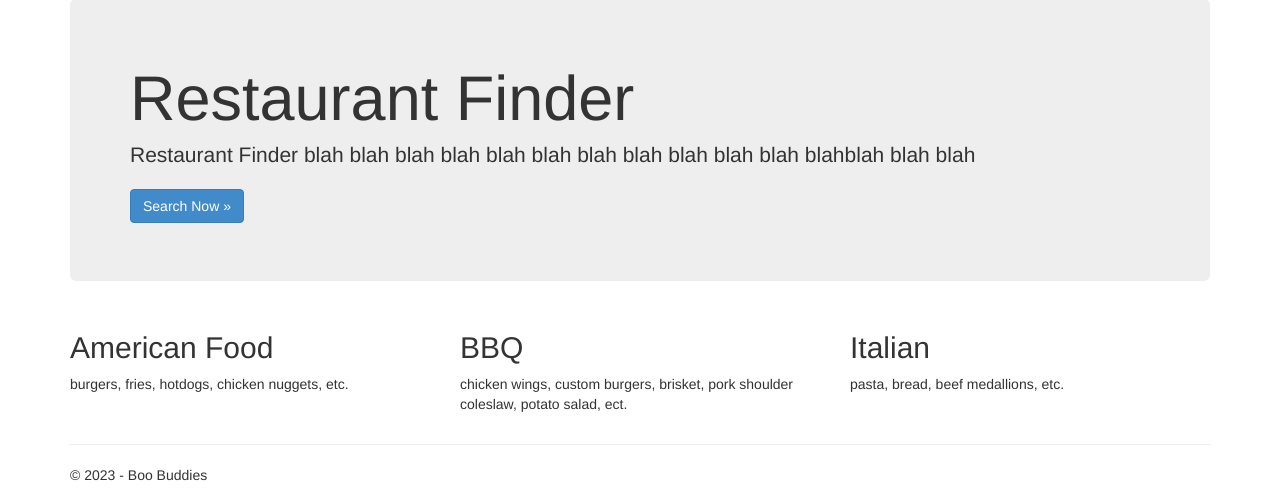
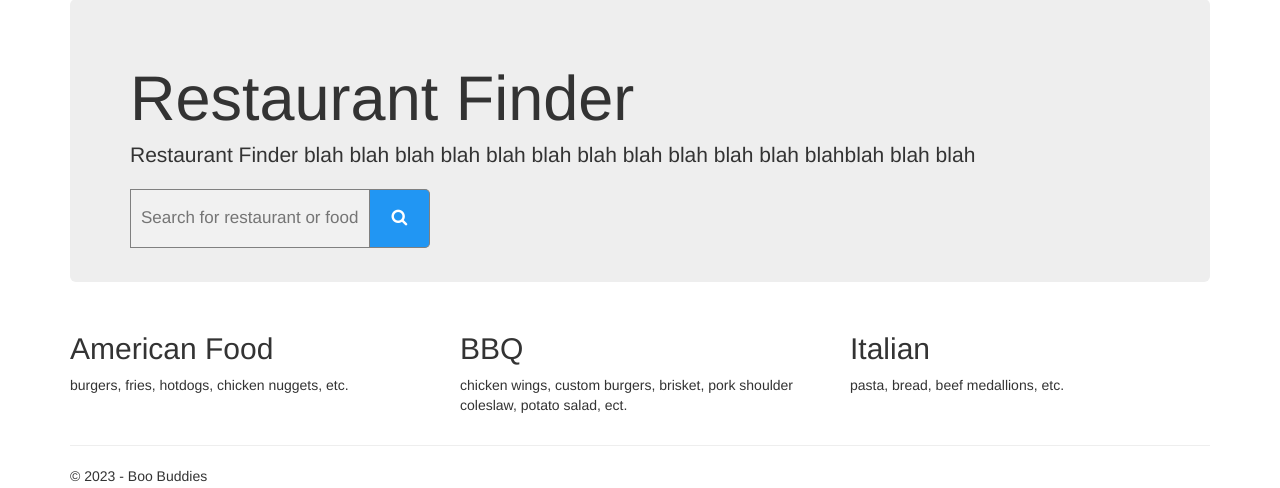
Before and after one commit to BooBuddiesProject/SDEV_220_Final_Project_BooBuddies, a Flask app: page / in a window 1280 px wide. Shown: the part 51-539 px from the top of the page. Run offline with Flask 2, Linux system fonts and the light colour scheme; parts of the project's set-up code (start-up, migrations or seed data) failed here and were passed over; some libraries are stand-ins or nearby versions.

Commit message:
Add files via upload

```diff
--- a/BooBuddies/BooBuddies/templates/index.html
+++ b/BooBuddies/BooBuddies/templates/index.html
@@ -5,7 +5,15 @@
 <div class="jumbotron">
     <h1>Restaurant Finder</h1>
     <p class="lead"> Restaurant Finder blah blah blah blah blah blah blah blah blah blah blah blahblah blah blah    </p>
-    <p><a href="http://flask.pocoo.org/" class="btn btn-primary btn-large">Search Now &raquo;</a></p>
+
+
+    <form class="search-form" action="{{ url_for("home")}}" method='POST'>
+        <input class="search-field" type='text' name='search-keyword' placeholder="Search for restaurant or food..." required>
+        <button class="search-button" type="submit"><i class="fa fa-search"></i></button>
+    </form>
+
+    &nbsp;&nbsp;
+    <!--<p><a href="http://flask.pocoo.org/" class="btn btn-primary btn-large">Search Now &raquo;</a></p>-->
 </div>
 
 <div class="row">
--- a/BooBuddies/BooBuddies/templates/layout.html
+++ b/BooBuddies/BooBuddies/templates/layout.html
@@ -4,6 +4,7 @@
     <meta charset="utf-8" />
     <meta name="viewport" content="width=device-width, initial-scale=1.0">
     <title>{{ title }} - Boo Buddies</title>
+    <link rel="stylesheet" href="https://cdnjs.cloudflare.com/ajax/libs/font-awesome/4.7.0/css/font-awesome.min.css">
     <link rel="stylesheet" type="text/css" href="/static/content/bootstrap.min.css" />
     <link rel="stylesheet" type="text/css" href="/static/content/site.css" />
     <script src="/static/scripts/modernizr-2.6.2.js"></script>
```
